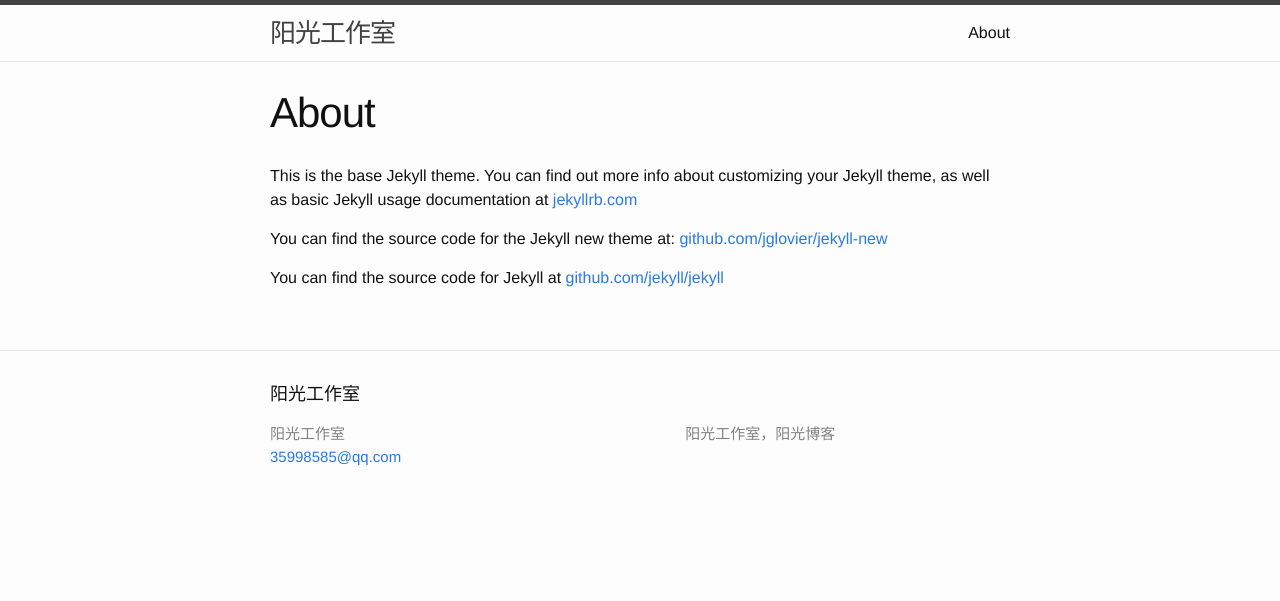
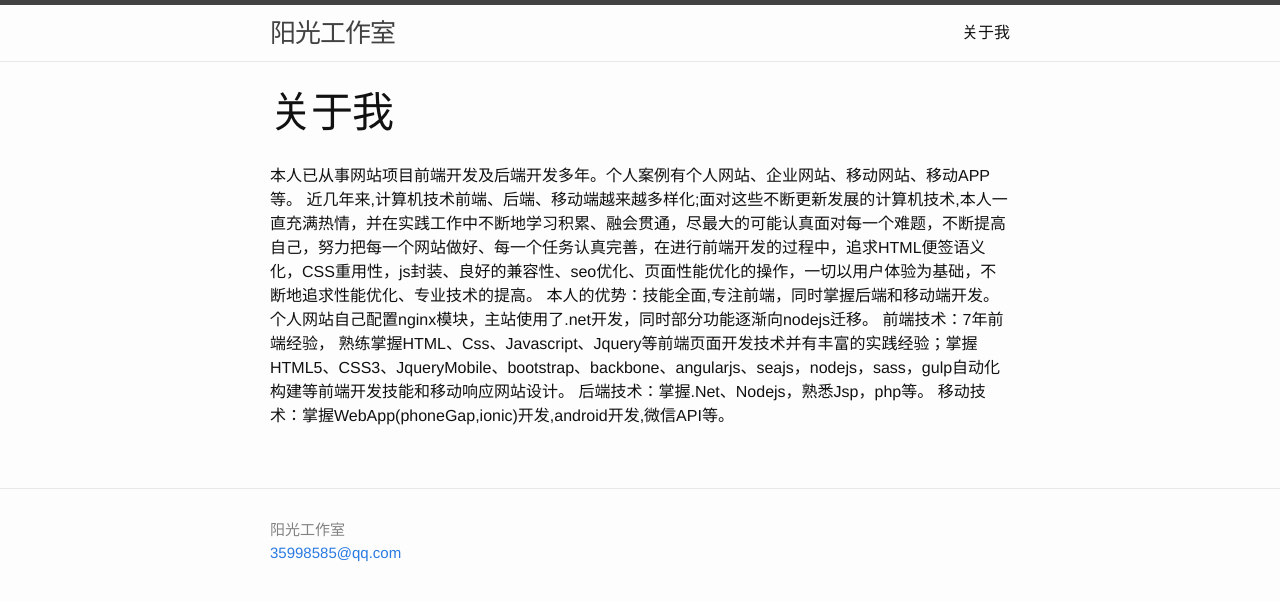
Before and after one commit to shinyuer/shinystudio, a Jekyll site: the page built from about.md, in a window 1280 px wide. Shown: the top 601 px of the page. Built offline with Jekyll 4.4.1, drawn with Linux system fonts in a browser that asks for light colours.

Commit message:
index1.3

```diff
--- a/_config.yml
+++ b/_config.yml
@@ -1,9 +1,8 @@
 # Welcome to J阳光工作室
 
-# Site settings
+# Site settings＃ description: 阳光工作室，阳光博客
 title: 阳光工作室
 email: 35998585@qq.com
-description: 阳光工作室，阳光博客
 baseurl: "/shinystudio"
 url: "http://www.shinehouse.net"
 
--- a/_includes/footer.html
+++ b/_includes/footer.html
@@ -2,7 +2,7 @@
 
   <div class="wrapper">
 
-    <h2 class="footer-heading">{{ site.title }}</h2>
+    <!--<h2 class="footer-heading">{{ site.title }}</h2>-->
 
     <div class="footer-col-wrapper">
       <div class="footer-col  footer-col-1">
@@ -12,42 +12,42 @@
         </ul>
       </div>
 
-      <div class="footer-col  footer-col-2">
-        <ul class="social-media-list">
-          {% if site.github_username %}
-          <li>
-            <a href="https://github.com/{{ site.github_username }}">
-              <span class="icon  icon--github">
-                <svg viewBox="0 0 16 16">
-                  <path fill="#828282" d="M7.999,0.431c-4.285,0-7.76,3.474-7.76,7.761 c0,3.428,2.223,6.337,5.307,7.363c0.388,0.071,0.53-0.168,0.53-0.374c0-0.184-0.007-0.672-0.01-1.32 c-2.159,0.469-2.614-1.04-2.614-1.04c-0.353-0.896-0.862-1.135-0.862-1.135c-0.705-0.481,0.053-0.472,0.053-0.472 c0.779,0.055,1.189,0.8,1.189,0.8c0.692,1.186,1.816,0.843,2.258,0.645c0.071-0.502,0.271-0.843,0.493-1.037 C4.86,11.425,3.049,10.76,3.049,7.786c0-0.847,0.302-1.54,0.799-2.082C3.768,5.507,3.501,4.718,3.924,3.65 c0,0,0.652-0.209,2.134,0.796C6.677,4.273,7.34,4.187,8,4.184c0.659,0.003,1.323,0.089,1.943,0.261 c1.482-1.004,2.132-0.796,2.132-0.796c0.423,1.068,0.157,1.857,0.077,2.054c0.497,0.542,0.798,1.235,0.798,2.082 c0,2.981-1.814,3.637-3.543,3.829c0.279,0.24,0.527,0.713,0.527,1.437c0,1.037-0.01,1.874-0.01,2.129 c0,0.208,0.14,0.449,0.534,0.373c3.081-1.028,5.302-3.935,5.302-7.362C15.76,3.906,12.285,0.431,7.999,0.431z"/>
-                </svg>
-              </span>
+      <!--<div class="footer-col  footer-col-2">-->
+        <!--<ul class="social-media-list">-->
+          <!--{% if site.github_username %}-->
+          <!--<li>-->
+            <!--<a href="https://github.com/{{ site.github_username }}">-->
+              <!--<span class="icon  icon--github">-->
+                <!--<svg viewBox="0 0 16 16">-->
+                  <!--<path fill="#828282" d="M7.999,0.431c-4.285,0-7.76,3.474-7.76,7.761 c0,3.428,2.223,6.337,5.307,7.363c0.388,0.071,0.53-0.168,0.53-0.374c0-0.184-0.007-0.672-0.01-1.32 c-2.159,0.469-2.614-1.04-2.614-1.04c-0.353-0.896-0.862-1.135-0.862-1.135c-0.705-0.481,0.053-0.472,0.053-0.472 c0.779,0.055,1.189,0.8,1.189,0.8c0.692,1.186,1.816,0.843,2.258,0.645c0.071-0.502,0.271-0.843,0.493-1.037 C4.86,11.425,3.049,10.76,3.049,7.786c0-0.847,0.302-1.54,0.799-2.082C3.768,5.507,3.501,4.718,3.924,3.65 c0,0,0.652-0.209,2.134,0.796C6.677,4.273,7.34,4.187,8,4.184c0.659,0.003,1.323,0.089,1.943,0.261 c1.482-1.004,2.132-0.796,2.132-0.796c0.423,1.068,0.157,1.857,0.077,2.054c0.497,0.542,0.798,1.235,0.798,2.082 c0,2.981-1.814,3.637-3.543,3.829c0.279,0.24,0.527,0.713,0.527,1.437c0,1.037-0.01,1.874-0.01,2.129 c0,0.208,0.14,0.449,0.534,0.373c3.081-1.028,5.302-3.935,5.302-7.362C15.76,3.906,12.285,0.431,7.999,0.431z"/>-->
+                <!--</svg>-->
+              <!--</span>-->
 
-              <span class="username">{{ site.github_username }}</span>
-            </a>
-          </li>
-          {% endif %}
+              <!--<span class="username">{{ site.github_username }}</span>-->
+            <!--</a>-->
+          <!--</li>-->
+          <!--{% endif %}-->
 
-          {% if site.twitter_username %}
-          <li>
-            <a href="https://twitter.com/{{ site.twitter_username }}">
-              <span class="icon  icon--twitter">
-                <svg viewBox="0 0 16 16">
-                  <path fill="#828282" d="M15.969,3.058c-0.586,0.26-1.217,0.436-1.878,0.515c0.675-0.405,1.194-1.045,1.438-1.809
-                  c-0.632,0.375-1.332,0.647-2.076,0.793c-0.596-0.636-1.446-1.033-2.387-1.033c-1.806,0-3.27,1.464-3.27,3.27 c0,0.256,0.029,0.506,0.085,0.745C5.163,5.404,2.753,4.102,1.14,2.124C0.859,2.607,0.698,3.168,0.698,3.767 c0,1.134,0.577,2.135,1.455,2.722C1.616,6.472,1.112,6.325,0.671,6.08c0,0.014,0,0.027,0,0.041c0,1.584,1.127,2.906,2.623,3.206 C3.02,9.402,2.731,9.442,2.433,9.442c-0.211,0-0.416-0.021-0.615-0.059c0.416,1.299,1.624,2.245,3.055,2.271 c-1.119,0.877-2.529,1.4-4.061,1.4c-0.264,0-0.524-0.015-0.78-0.046c1.447,0.928,3.166,1.469,5.013,1.469 c6.015,0,9.304-4.983,9.304-9.304c0-0.142-0.003-0.283-0.009-0.423C14.976,4.29,15.531,3.714,15.969,3.058z"/>
-                </svg>
-              </span>
+          <!--&lt;!&ndash;{% if site.twitter_username %}&ndash;&gt;-->
+          <!--&lt;!&ndash;<li>&ndash;&gt;-->
+            <!--&lt;!&ndash;<a href="https://twitter.com/{{ site.twitter_username }}">&ndash;&gt;-->
+              <!--&lt;!&ndash;<span class="icon  icon--twitter">&ndash;&gt;-->
+                <!--&lt;!&ndash;<svg viewBox="0 0 16 16">&ndash;&gt;-->
+                  <!--&lt;!&ndash;<path fill="#828282" d="M15.969,3.058c-0.586,0.26-1.217,0.436-1.878,0.515c0.675-0.405,1.194-1.045,1.438-1.809&ndash;&gt;-->
+                  <!--&lt;!&ndash;c-0.632,0.375-1.332,0.647-2.076,0.793c-0.596-0.636-1.446-1.033-2.387-1.033c-1.806,0-3.27,1.464-3.27,3.27 c0,0.256,0.029,0.506,0.085,0.745C5.163,5.404,2.753,4.102,1.14,2.124C0.859,2.607,0.698,3.168,0.698,3.767 c0,1.134,0.577,2.135,1.455,2.722C1.616,6.472,1.112,6.325,0.671,6.08c0,0.014,0,0.027,0,0.041c0,1.584,1.127,2.906,2.623,3.206 C3.02,9.402,2.731,9.442,2.433,9.442c-0.211,0-0.416-0.021-0.615-0.059c0.416,1.299,1.624,2.245,3.055,2.271 c-1.119,0.877-2.529,1.4-4.061,1.4c-0.264,0-0.524-0.015-0.78-0.046c1.447,0.928,3.166,1.469,5.013,1.469 c6.015,0,9.304-4.983,9.304-9.304c0-0.142-0.003-0.283-0.009-0.423C14.976,4.29,15.531,3.714,15.969,3.058z"/>&ndash;&gt;-->
+                <!--&lt;!&ndash;</svg>&ndash;&gt;-->
+              <!--&lt;!&ndash;</span>&ndash;&gt;-->
 
-              <span class="username">{{ site.twitter_username }}</span>
-            </a>
-          </li>
-          {% endif %}
-        </ul>
-      </div>
+              <!--&lt;!&ndash;<span class="username">{{ site.twitter_username }}</span>&ndash;&gt;-->
+            <!--&lt;!&ndash;</a>&ndash;&gt;-->
+          <!--&lt;!&ndash;</li>&ndash;&gt;-->
+          <!--&lt;!&ndash;{% endif %}&ndash;&gt;-->
+        <!--</ul>-->
+      <!--</div>-->
 
-      <div class="footer-col  footer-col-3">
-        <p class="text">{{ site.description }}</p>
-      </div>
+      <!--<div class="footer-col  footer-col-3">-->
+        <!--<p class="text">{{ site.description }}</p>-->
+      <!--</div>-->
     </div>
 
   </div>
--- a/about.md
+++ b/about.md
@@ -1,11 +1,13 @@
 ---
 layout: page
-title: About
+title: 关于我
 permalink: /about/
 ---
 
-This is the base Jekyll theme. You can find out more info about customizing your Jekyll theme, as well as basic Jekyll usage documentation at [jekyllrb.com](http://jekyllrb.com/)
-
-You can find the source code for the Jekyll new theme at: [github.com/jglovier/jekyll-new](https://github.com/jglovier/jekyll-new)
-
-You can find the source code for Jekyll at [github.com/jekyll/jekyll](https://github.com/jekyll/jekyll)
+  本人已从事网站项目前端开发及后端开发多年。个人案例有个人网站、企业网站、移动网站、移动APP等。
+  近几年来,计算机技术前端、后端、移动端越来越多样化;面对这些不断更新发展的计算机技术,本人一直充满热情，并在实践工作中不断地学习积累、融会贯通，尽最大的可能认真面对每一个难题，不断提高自己，努力把每一个网站做好、每一个任务认真完善，在进行前端开发的过程中，追求HTML便签语义化，CSS重用性，js封装、良好的兼容性、seo优化、页面性能优化的操作，一切以用户体验为基础，不断地追求性能优化、专业技术的提高。
+  本人的优势：技能全面,专注前端，同时掌握后端和移动端开发。
+  个人网站自己配置nginx模块，主站使用了.net开发，同时部分功能逐渐向nodejs迁移。
+  前端技术：7年前端经验， 熟练掌握HTML、Css、Javascript、Jquery等前端页面开发技术并有丰富的实践经验；掌握HTML5、CSS3、JqueryMobile、bootstrap、backbone、angularjs、seajs，nodejs，sass，gulp自动化构建等前端开发技能和移动响应网站设计。
+  后端技术：掌握.Net、Nodejs，熟悉Jsp，php等。
+  移动技术：掌握WebApp(phoneGap,ionic)开发,android开发,微信API等。
```
Also changed, not shown: _layouts/index.html (deleted, +0 -10 lines), default.md (+1 -1 lines).
